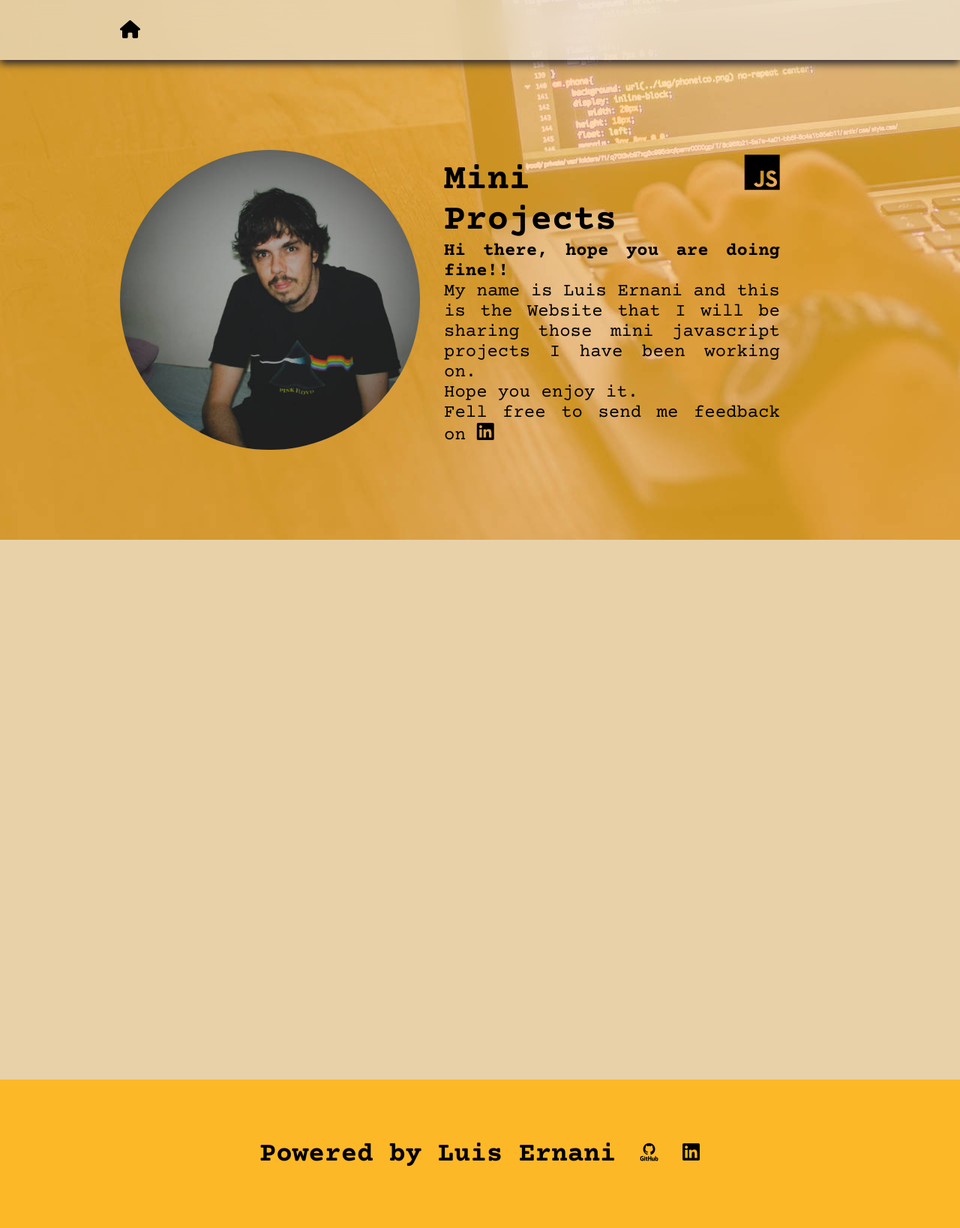
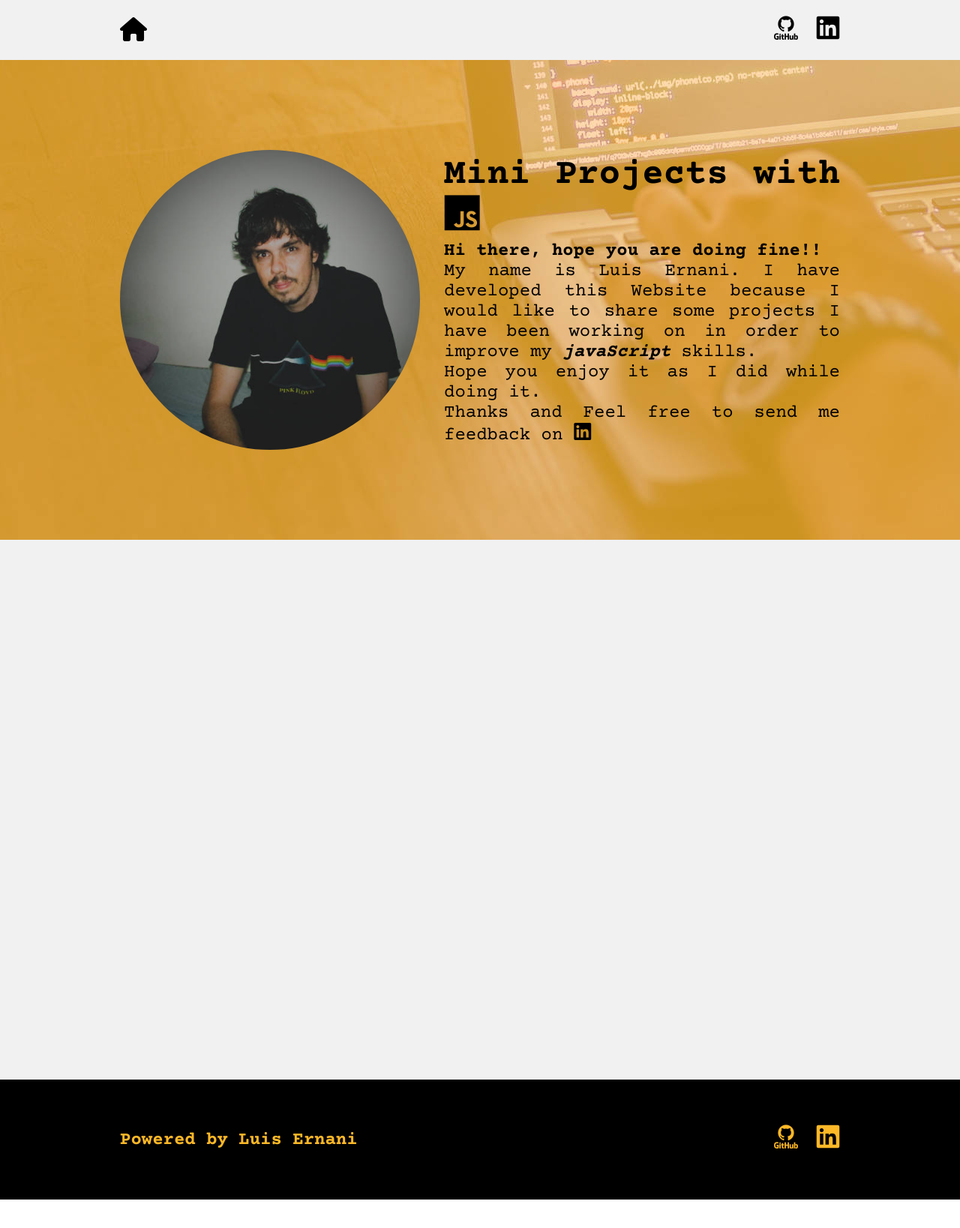
Before and after one commit to luisernani/js-projects, a plain HTML site: page index.html in a window 1280 px wide. Shown: the whole page at 75% size. After the commit the page ends 1600 px from the top, so only its background shows below. Drawn offline with nearby package versions, Linux system fonts and the light colour scheme.

Commit message:
2023-03-28 night, Working in CSS and JS

```diff
--- /dev/null
+++ b/index-script.js
@@ -0,0 +1,14 @@
+window.addEventListener('DOMContentLoaded', () =>{
+    window.addEventListener('scroll', () => {
+        let navbar = document.querySelector('.navbar');
+        let scrollPosition = window.scrollY;
+        if(scrollPosition > 0){
+            navbar.classList.add('sticky');
+        }else{
+            navbar.classList.remove('sticky');
+        }
+    });
+
+
+
+});
--- a/index.html
+++ b/index.html
@@ -4,14 +4,13 @@
     <meta charset="UTF-8">
     <meta http-equiv="X-UA-Compatible" content="IE=edge">
     <meta name="viewport" content="width=device-width, initial-scale=1.0">
-    <title>Mini Js Projects by Luis</title>
+    <title>Mini Projects with JS by Luis</title>
 
     <!-- favicon -->
     <link rel="shortcut icon" href="https://cdn.jsdelivr.net/gh/devicons/devicon/icons/javascript/javascript-original.svg" type="image/x-icon">
 
-
+    <!-- Icons -->
     <link rel="stylesheet" href="https://cdn.jsdelivr.net/gh/devicons/devicon@v2.15.1/devicon.min.css">
-
 
     <!-- css -->
     <link rel="stylesheet" href="style.css">
@@ -19,20 +18,26 @@
     <!-- Font Awesome -->
     <script src="https://kit.fontawesome.com/7869d3269e.js" crossorigin="anonymous"></script>
 
+    <!-- js -->
+    <script src="index-script.js"></script>
 </head>
 <body>
-    <nav>
-        <a href="index.html"><i class="fa-solid fa-house"></i></a>
+    <nav class="navbar">
+        <ul>
+            <li class="home-logo"><a href="index.html"><i class="fa-solid fa-house"></i></a></li>
+            <li class="social-link"><a target="_blank" href="https://github.com/luisernani"><i class="devicon-github-original-wordmark"></i></a></li>
+            <li class="social-link"><a target="_blank" href="https://www.linkedin.com/in/luis-ernani-533ab09a/"><i class="devicon-linkedin-plain"></i></a></li>
+        </ul>
     </nav>
     <div class="hero-container">
         <div class="hero">
             <img class="hero-photo" src="img/pic-of-luis.jpg" alt="Foto of Luis">
             <div class="hero-text">
-                <h1>Mini <i class="devicon-javascript-plain"></i> Projects</h1>
+                <h1>Mini Projects with <i class="devicon-javascript-plain"></i></h1>
                 <p><strong>Hi there, hope you are doing fine!!</strong></p>
-                <p>My name is Luis Ernani and this is the Website that I will be sharing those mini javascript projects I have been working on.</p>
-                <p>Hope you enjoy it.</p>
-                <p>Fell free to send me feedback on <a target="_blank" href="https://www.linkedin.com/in/luis-ernani-533ab09a/"><i class="devicon-linkedin-plain" ></i></a></p>
+                <p>My name is Luis Ernani. I have developed this Website because I would like to share some projects I have been working on in order to improve my <strong><em>javaScript</em></strong> skills.</p>
+                <p>Hope you enjoy it as I did while doing it.</p>
+                <p>Thanks and Feel free to send me feedback on <a target="_blank" href="https://www.linkedin.com/in/luis-ernani-533ab09a/"><i class="devicon-linkedin-plain" ></i></a></p>
             </div>
         </div>
     </div>
@@ -40,9 +45,11 @@
 
     </main>
     <footer>
-        <h2>Powered by Luis Ernani</h2>
-        <a target="_blank" href="https://github.com/luisernani"><i class="devicon-github-original-wordmark"></i></a>
-        <a target="_blank" href="https://www.linkedin.com/in/luis-ernani-533ab09a/"><i class="devicon-linkedin-plain"></i></a>
+        <ul>
+            <li class="footer-developer"><h2>Powered by Luis Ernani</h2></li>
+            <li class="footer-social-link"><a target="_blank" href="https://github.com/luisernani"><i class="devicon-github-original-wordmark"></i></a></li>
+            <li class="footer-social-link"><a target="_blank" href="https://www.linkedin.com/in/luis-ernani-533ab09a/"><i class="devicon-linkedin-plain"></i></a></li>
+        </ul>
     </footer>
 </body>
 </html>
--- a/style.css
+++ b/style.css
@@ -5,25 +5,47 @@
     padding: 0;
     box-sizing: border-box;
 }
-a{
-    text-decoration: none;
+
+html {
+    font-size: 100%;
 }
 
 
 /* -------- NAV ------- */
-nav{
-    height: 10vh;
+.navbar{
+    min-height: 10vh;
     width: 100%;
-    padding: 0 10rem;
+    display: flex;
+    align-items: center;
     position:fixed;
-    font-size: 1.5rem;
+    font-size: 2rem;
+    padding: 0.5rem 10rem;
+    background-color: #F1F1F1;
+    transition: background-color 0.5s ease;
+}
+.navbar.sticky{
+    background-color: #F1F1F155;
+    backdrop-filter: blur(20px);
+    box-shadow: 0 5px 10px #2C272E;
+}
+nav > ul{
+    width: 100%;
+    display: flex;
     align-items: center;
-    display: flex;
-    box-shadow: 0 5px 10px #2C272E;
-    background-color: #F1F1F199;
-    backdrop-filter: blur(20px);
+    justify-content: center;
+    list-style-type: none;
 }
 
+.home-logo{
+    margin-right: auto;
+}
+.social-link{
+    margin-left: 1.5rem;
+}
+.navbar a{
+    text-decoration: none;
+    color: black;
+}
 
 /* -------- HERO ------- */
 
@@ -33,44 +55,44 @@ nav{
     background-repeat: no-repeat;
     background-size: cover;
     background-position: center;
-
-
 }
 
 .hero{
     display: flex;
     align-items: center;
     gap: 2rem;
-
-    padding: 5rem 10rem 0;
-    height: 90vh;
+    padding: 15vh 10rem 5vh;
+    min-height: 90vh;
+}
+.hero a{
+    text-decoration: none;
+    color: black;
 }
 
 .hero-text{
-    padding-right: 5rem;
     font-family: 'Courier Prime', monospace;;
     font-size: 1.5rem;
     text-align: justify
 }
 
-.hero, i {
+.hero > i {
     color: black;
 }
 .hero-photo{
     border-radius: 50%;
-    width: 25rem;
+    width: 50vh;
 }
 
 
 /* -------- MAIN ------- */
 main{
-    background-color: #E8D1A9;
+    background-color: #F1F1F1;
     display: flex;
     align-items: center;
     gap: 2rem;
 
     padding: 0 10rem;
-    height: 90vh;
+    min-height: 90vh;
 
     font-family: 'Courier Prime', monospace;;
     font-size: 1.5rem;
@@ -80,16 +102,32 @@ main{
 /* -------- FOOTER ------- */
 
 footer{
-    background-color: #FDB827;
-
+    background-color: black;
+    color: #FDB827;
+    min-height: 20vh;
+    padding: 5vh 10rem;
+    font-family: 'Courier Prime', monospace;
+    font-size: 1rem;
     display: flex;
     align-items: center;
     justify-content: center;
-    gap: 2rem;
-
-    padding: 5rem 10rem;
-
-
-    font-family: 'Courier Prime', monospace;
-    font-size: 1.5rem;
 }
+footer > ul{
+    width: 100%;
+    list-style-type: none;
+    color: #FDB827;
+    display: flex;
+    align-items: center;
+    justify-content: center;
+}
+footer a{
+    font-size: 2rem;
+    text-decoration: none;
+    color: #FDB827;
+}
+.footer-developer{
+    margin-right: auto;
+}
+.footer-social-link{
+    margin-left: 1.5rem;
+}
```
